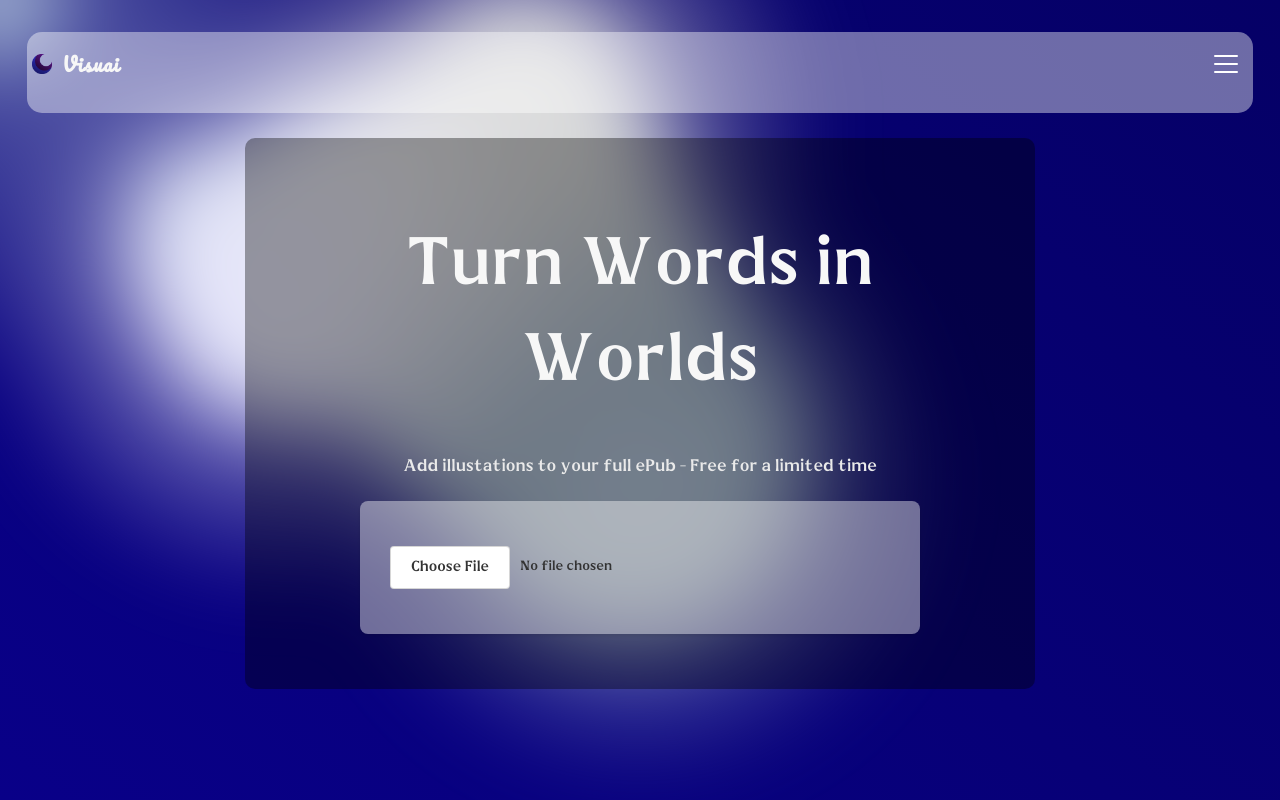
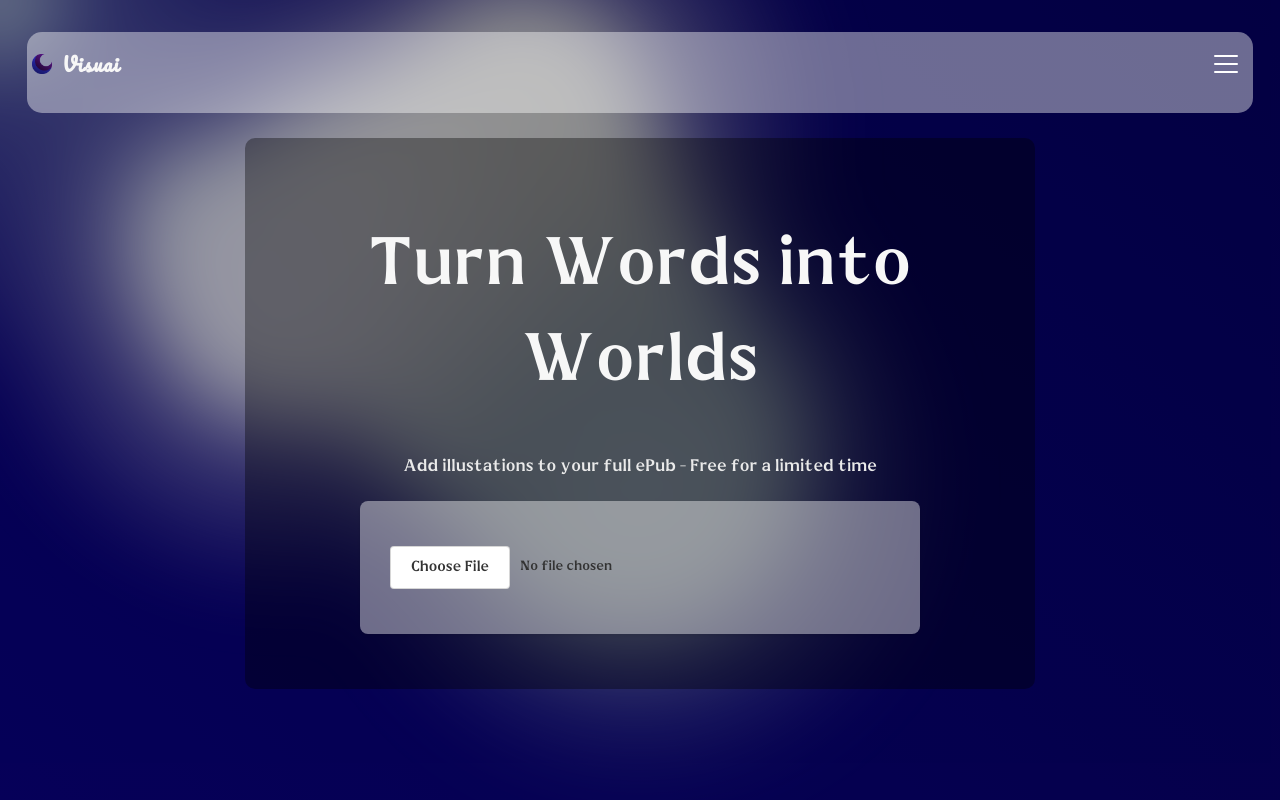
Before and after one commit to greg-maceachern12/VisualE, a React (Create React App) app: page / in a window 1280 px wide. Built offline with nearby package versions, Linux system fonts and the light colour scheme; what ldrs would draw is missing.

Commit message:
color again

```diff
--- a/src/App.js
+++ b/src/App.js
@@ -136,7 +136,7 @@ function App() {
                 <>
                   <div className="home-content"></div>
                   <div className="header-container">
-                    <h1>Turn Words in Worlds</h1>
+                    <h1>Turn Words into Worlds</h1>
                     <h4>
                       Add illustations to your full ePub - Free for a limited
                       time
--- a/src/styles/App.scss
+++ b/src/styles/App.scss
@@ -10,6 +10,7 @@
   align-items: center;
   padding: 2rem;
   box-sizing: border-box;
+  background-color: #00000059;
 
   .gradient-bg {
     position: fixed;
```
